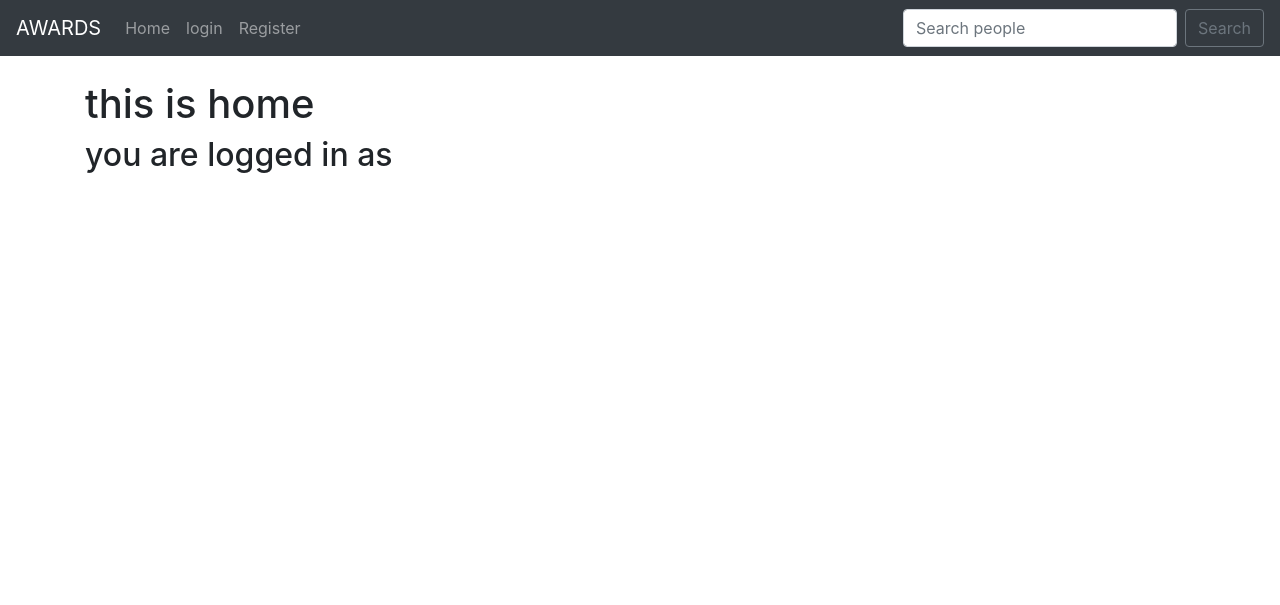
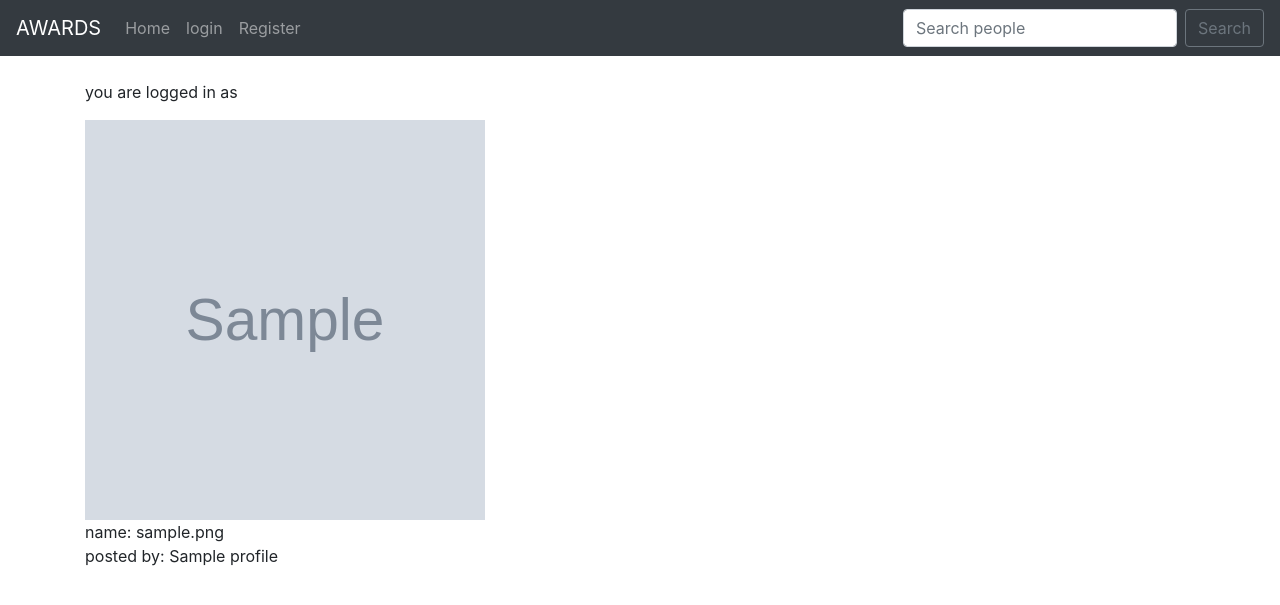
Before and after one commit to lcmongwe/Pro-Awards, a Django app: page / in a window 1280 px wide. Shown: the top 605 px of the page. Run offline with Django 4.2, Linux system fonts and the light colour scheme; tables that the repository leaves empty hold one stand-in row (values such as "Sample post"); grey boxes marked "Sample" are stand-in pictures; some libraries are stand-ins or nearby versions.

Commit message:
images displayed to home page

```diff
--- a/awapp/templates/home.html
+++ b/awapp/templates/home.html
@@ -5,10 +5,13 @@
     {% endblock %}
 
 {% block content%}
+<p>you are logged in as {{user.username}}</p>
 
-<h1>this is home</h1>
-
-<h2>you are logged in as {{user.username}}</h2>
-
+{%for post in posts%}
+<img src="{{post.image.url}}" alt="" width="400px" height="400px">
+<p>name: {{post.img_name}} <br>
+posted by: {{post.poster.name}}</p>
+<br><br>
+{%endfor%}
 
 {%endblock%}
--- a/awapp/urls.py
+++ b/awapp/urls.py
@@ -3,6 +3,7 @@ from . import views
 
 urlpatterns =[
     path('', views.home, name="home"),
-    path('landing', views.landing, name="landing"),
+    path('landing/', views.landing, name="landing"),
+    path('profile/<str:pk>', views.profile, name="profile"),
 
 ]
--- a/awapp/views.py
+++ b/awapp/views.py
@@ -8,10 +8,15 @@ from .forms import *
 
 
 def home(request):
+    posts=Post.objects.all()
 
-    return render(request, 'home.html', {})
+    return render(request, 'home.html', {'posts': posts})
 
 
-def landing(request):
+def landing(request,pk):
+    user=Profile.objects.get(id=pk)
 
-    return render(request, 'landing.html', {})
+    return render(request, 'landing.html', {'user':user})
+
+def profile(request):
+    return render(request, 'profile.html', {})
```
Also changed, not shown: awapp/templates/profile.html (added).
